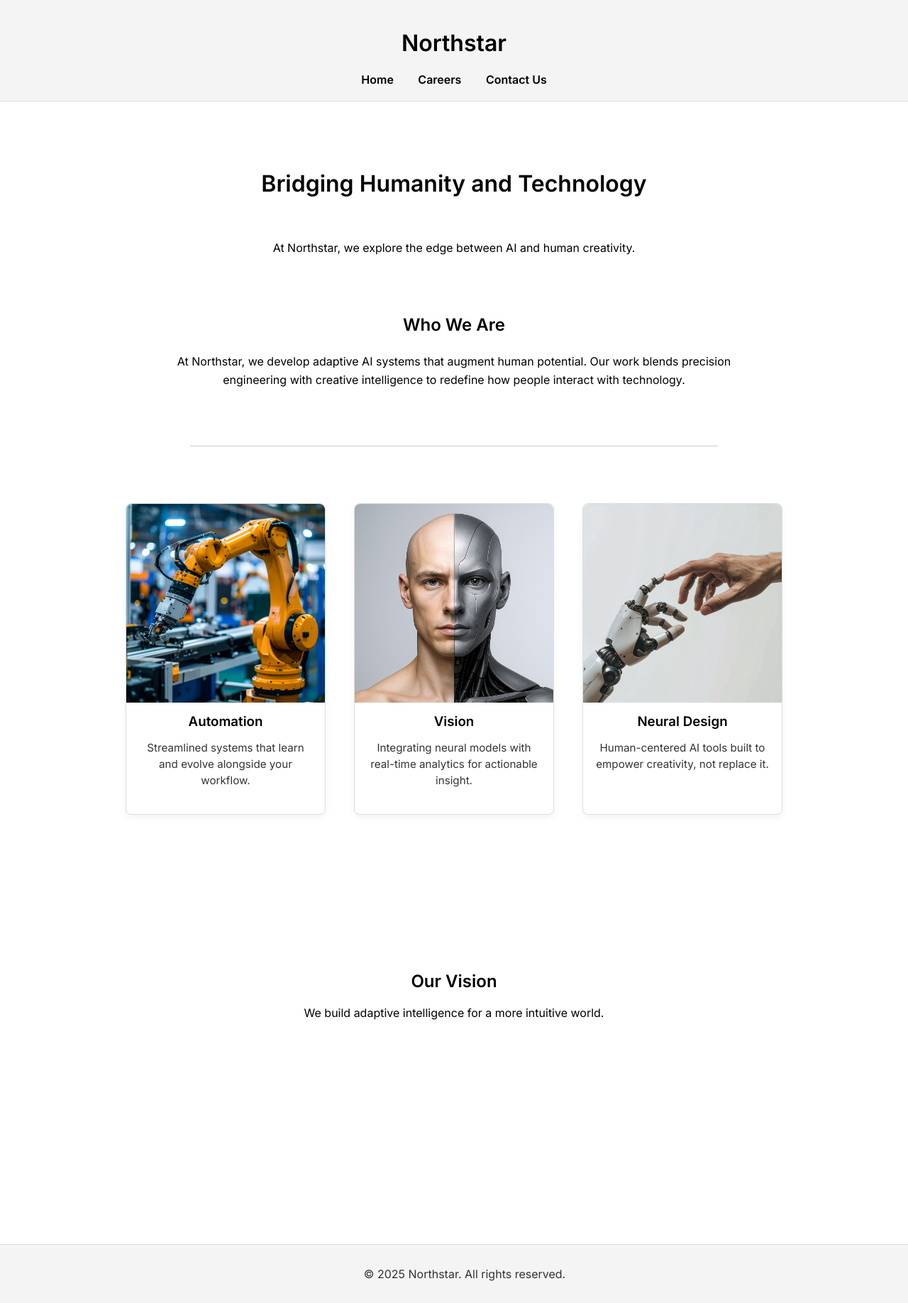
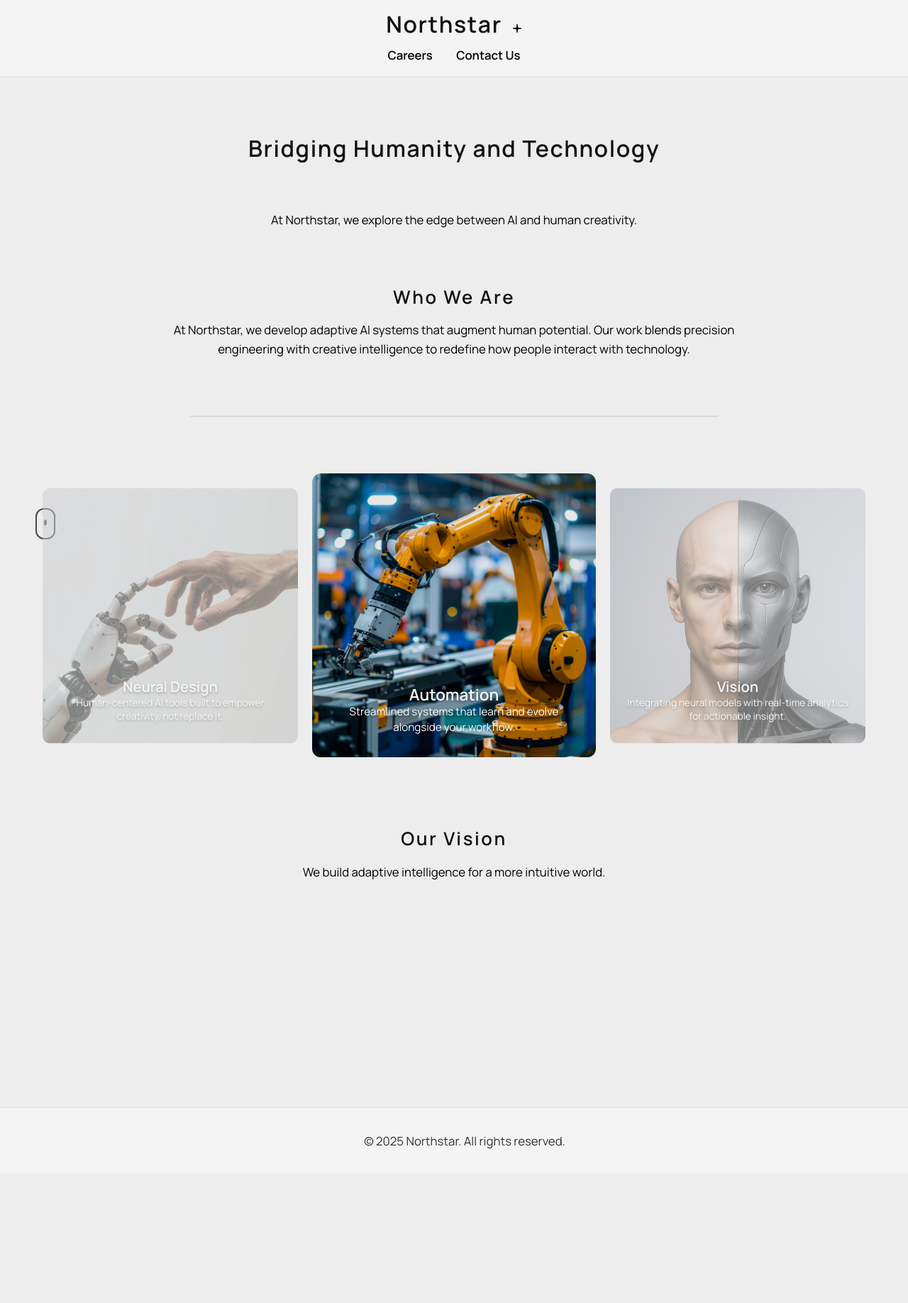
Before and after one commit to MoejoMan/Kens-Website, a Flask app: page / in a window 1280 px wide. Shown: the whole page at 71% size. After the commit the page ends 1619 px from the top, so only its background shows below. Run offline with Flask 3, Linux system fonts and the light colour scheme.

Commit message:
made many changes to the home page, adding a small logo, images on a carousel, scroll cues, etc...

```diff
--- a/app.py
+++ b/app.py
@@ -14,5 +14,7 @@ def careers():
 def contact():
     return render_template('contact.html')
 
+app.run(debug=True)
+
 if __name__ == '__main__':
     app.run(debug=True)
--- a/static/css/style.css
+++ b/static/css/style.css
@@ -1,12 +1,34 @@
 body {
-  font-family: 'Inter', sans-serif;
-  background-color: #ffffff;
+  font-family: 'Manrope', sans-serif;
+  background-color: #f8f8f8ed;
   color: #000000;
   margin: 0;
+  font-size: 1.05rem;
+  line-height: 1.75;
 }
 
+h1, h2, h3 {
+  font-weight: 600;
+  line-height: 1.2;
+  color: #111;
+}
+
+h1 {
+  font-size: 2.5rem;
+  margin-bottom: 0.8rem;
+  letter-spacing: 0.05em;
+}
+
+h2 {
+  font-size: 1.6rem;
+  margin-bottom: 0.6rem;
+  letter-spacing: 0.10em;
+
+}
+
+
 header {
-  background: #f4f4f4;
+  background: #f4f4f4eb;
   padding: 20px;
   text-align: center;
   border-bottom: 1px solid #ddd;
@@ -36,7 +58,7 @@ nav a:hover {
 main {
   padding: 60px 20px 300px;
   text-align: center;
-  background: #ffffff;
+  background: #ededed;
   color: #000000;
 }
 
@@ -56,6 +78,7 @@ main {
   overflow: hidden;
   white-space: nowrap;
   border-right: none;
+  padding-bottom: 10px;
 }
 
 .typewriter {
@@ -65,12 +88,16 @@ main {
   border-right: 2px solid #000;
   font-weight: 600;
   font-size: 2rem;
+  letter-spacing: 0.05em;
+
 }
 
 .typewriter-animation {
   animation:
     typewriter 5s steps(50) 1s 1 normal both,
     blinkingCursor 500ms steps(50) 1s 10 normal;
+    padding-bottom: 10px;
+
 }
 
 @keyframes typewriter {
@@ -83,14 +110,12 @@ main {
   to { border-right-color: transparent; }
 }
 
-
 .intro {
   max-width: 800px;
   margin: 80px auto;
   text-align: center;
   line-height: 1.6;
 }
-
 
 .divider {
   width: 60%;
@@ -100,62 +125,175 @@ main {
   background: #ccc;
 }
 
+
 .showcase {
+  position: relative;
+  width: 100%;
+  max-width: 1000px;
+  margin: 0 auto 80px;
+  height: 420px;
   display: flex;
-  flex-wrap: wrap;
   justify-content: center;
-  gap: 40px;
-  padding: 0 20px 200px;
+  align-items: center;
 }
 
 .showcase-card {
-  background: #fff;
-  border: 1px solid #ddd;
-  border-radius: 8px;
-  width: 280px;
-  text-align: center;
-  box-shadow: 0 4px 10px rgba(0,0,0,0.05);
-  transition: transform 0.3s ease, box-shadow 0.3s ease;
+  position: absolute;
+  top: 0;
+  left: 50%;
+  width: 400px;
+  transform: translateX(-50%) scale(0.9);
+  opacity: 0.3;
+  transition: transform 1s ease, opacity 1s ease;
+  border-radius: 12px;
+  overflow: hidden;
+  pointer-events: none;
 }
 
-.showcase-card:hover {
-  transform: translateY(-5px);
-  box-shadow: 0 6px 15px rgba(0,0,0,0.1);
+.showcase-card.active {
+  transform: translateX(-50%) scale(1);
+  opacity: 1;
+  pointer-events: auto;
+  z-index: 2;
+}
+
+.showcase-card.prev {
+  transform: translateX(-150%) scale(0.9);
+  opacity: 0.5;
+  z-index: 1;
+}
+
+.showcase-card.next {
+  transform: translateX(50%) scale(0.9);
+  opacity: 0.5;
+  z-index: 1;
 }
 
 .showcase-card img {
   width: 100%;
-  height: auto;
-  display: block;
-  border-radius: 8px 8px 0 0;
+  height: 100%;
+  object-fit: cover;
+  border-radius: 12px;
+  filter: brightness(0.9);
+}
+
+.showcase-card h3,
+.showcase-card p {
+  color: white;
+  position: absolute;
+  left: 20px;
+  right: 20px;
+  text-shadow: 0 2px 4px rgba(0,0,0,0.5);
+}
+
+.showcase-card h3 {
+  bottom: 60px;
+  font-size: 1.4rem;
+  font-weight: 600;
+}
+
+.showcase-card p {
+  bottom: 25px;
+  font-size: 0.95rem;
+  line-height: 1.4;
 }
 
 
-.showcase-card h3 {
-  margin: 15px 0 10px;
+
+#main-header {
+  position: sticky;
+  top: 0;
+  background: #f4f4f4;
+  border-bottom: 1px solid #ddd;
+  z-index: 10;
+  padding: 15px 0;
+  transition: padding 0.3s ease, background 0.3s ease;
+
+  display: flex;
+  flex-direction: column;
+  align-items: center;
 }
 
-.showcase-card p {
-  padding: 0 15px 20px;
-  color: #333;
-  font-size: 0.95rem;
-  line-height: 1.5;
+
+
+.site-title {
+  font-size: 2rem;
+  margin: 0;
+  transition: font-size 0.4s ease, transform 0.4s ease;
 }
 
-.hero-title {
-  position: sticky;
-  top: 0;
-  background: #fff;
-  padding: 15px 0;
-  z-index: 10;
-  transition: all 0.4s ease;
+#main-header.shrink .site-title {
+  font-size: 1.4rem;
+  transform: translateY(-5px);
 }
 
-.hero-title.shrink h1 {
-  font-size: 1.5rem;
-  transition: font-size 0.4s ease;
+#main-nav {
+  overflow: hidden;
+  transition: opacity 0.4s ease, transform 0.4s ease, max-height 0.4s ease;
+  max-height: 200px;
 }
 
+#main-nav.hidden {
+  opacity: 0;
+  transform: translateY(-10px);
+  max-height: 0;
+  pointer-events: none;
+}
+
+.scroll-cue {
+  position: absolute;
+  bottom: 40px;
+  left: 5%;
+  transform: translateX(-50%);
+  width: 24px;
+  height: 40px;
+  border: 2px solid #000;
+  border-radius: 12px;
+  display: flex;
+  align-items: flex-start;
+  justify-content: center;
+  overflow: hidden;
+  opacity: 0;
+  animation: cueFadeCycle 10s ease forwards 5s;
+}
+
+.scroll-cue span {
+  display: block;
+  width: 4px;
+  height: 8px;
+  background: #000;
+  border-radius: 2px;
+  animation: scrollCue 2s infinite;
+}
+
+@keyframes scrollCue {
+  0% { transform: translateY(4px); opacity: 0; }
+  40% { opacity: 1; }
+  100% { transform: translateY(24px); opacity: 0; }
+
+}
+
+@keyframes cueFadeCycle {
+  0% { opacity: 0; }
+  20% { opacity: 0.7; }
+  80% { opacity: 0.7; }
+  100% { opacity: 0; }
+}
+
+.star-icon {
+  margin-left: 6px;
+  transform: translateY(1px);
+  transition: transform 0.6s ease;
+}
+
+.logo-link {
+  text-decoration: none;
+  color: inherit;
+}
+
+.logo-link:hover .star-icon {
+  transform: rotate(45deg) scale(1.1);
+}
 
 footer {
   background: #f4f4f4;
--- a/templates/base.html
+++ b/templates/base.html
@@ -4,21 +4,32 @@
   <meta charset="UTF-8">
   <title>{% block title %}{% endblock %}</title>
   <link href="https://fonts.googleapis.com/css2?family=Inter:wght@400;600&display=swap" rel="stylesheet">
+  <link href="https://fonts.googleapis.com/css2?family=Inter:wght@400;600&family=Poppins:wght@400;600;700&display=swap" rel="stylesheet">
+  <link href="https://fonts.googleapis.com/css2?family=Manrope:wght@300;400;600&display=swap" rel="stylesheet">
+  <link rel="stylesheet" href="https://cdnjs.cloudflare.com/ajax/libs/font-awesome/6.5.0/css/all.min.css">
   <link rel="stylesheet" href="{{ url_for('static', filename='css/style.css') }}">
 </head>
-<script src="{{ url_for('static', filename='js/script.js') }}"></script>
 
 <body>
-  <header>
-    <h1>Northstar</h1>
-    <nav>
-      <ul>
-        <li><a href="/">Home</a></li>
-        <li><a href="/careers">Careers</a></li>
-        <li><a href="/contact">Contact Us</a></li>
-      </ul>
-    </nav>
-  </header>
+<header id="main-header">
+  <h1 class="site-title">
+    <a href="{{ url_for('home') }}" class="logo-link">
+      Northstar
+      <svg class="star-icon" width="14" height="14" viewBox="0 0 24 24" fill="black" stroke="black" stroke-width="1.5">
+        <path d="M12 2L13.5 10.5L22 12L13.5 13.5L12 22L10.5 13.5L2 12L10.5 10.5Z"/>
+      </svg>
+    </a>
+  </h1>
+  <nav id="main-nav">
+    <ul>
+      {% if request.endpoint != 'home' %}
+        <li><a href="{{ url_for('home') }}">Home</a></li>
+      {% endif %}
+      <li><a href="{{ url_for('careers') }}">Careers</a></li>
+      <li><a href="{{ url_for('contact') }}">Contact Us</a></li>
+    </ul>
+  </nav>
+</header>
 
   <main>
     {% block content %}{% endblock %}
@@ -27,5 +38,7 @@
   <footer>
     <p>&copy; 2025 Northstar. All rights reserved.</p>
   </footer>
+
+  <script src="{{ url_for('static', filename='js/script.js') }}"></script>
 </body>
 </html>
--- a/templates/home.html
+++ b/templates/home.html
@@ -1,15 +1,18 @@
 {% extends 'base.html' %}
 {% block title %}Home | Northstar{% endblock %}
 {% block content %}
-<div class="hero-title">
-  <div class="typewriter-container">
-    <h1 class="typewriter typewriter-animation">Bridging Humanity and Technology</h1>
-  </div>
+<div class="typewriter-container">
+  <h1 class="typewriter typewriter-animation">Bridging Humanity and Technology</h1>
 </div>
 
 <section class="hero">
   <p>At Northstar, we explore the edge between AI and human creativity.</p>
 </section>
+
+<div class="scroll-cue">
+  <span></span>
+</div>
+
 
 <section class="intro fade-in">
   <h2>Who We Are</h2>
@@ -43,6 +46,7 @@
 </section>
 
 
+
 <section class="fade-in">
   <h2>Our Vision</h2>
   <p>We build adaptive intelligence for a more intuitive world.</p>
```
Also changed, not shown: static/js/script.js (+67 -7 lines), static/images/hero.jpg (added).
